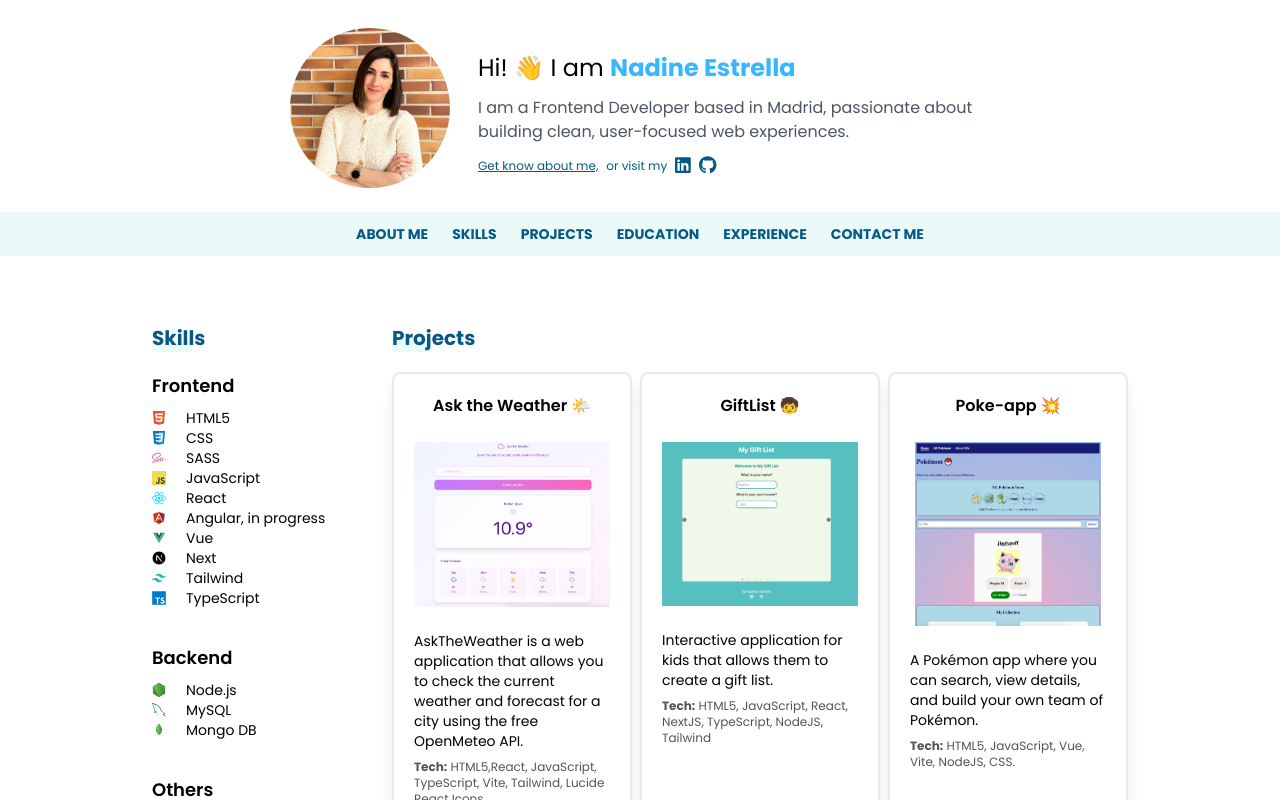
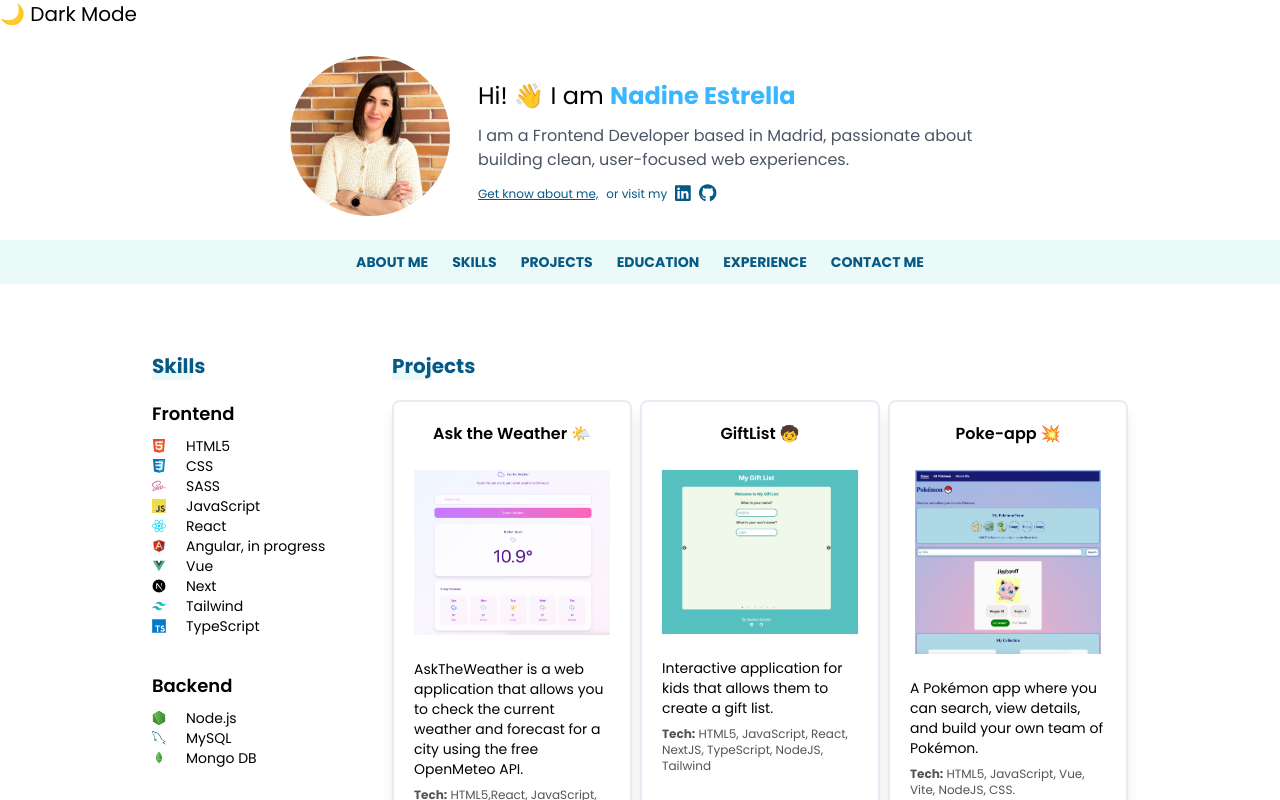
Before and after one commit to nadinestrella/portfolio, a Next.js app: page / in a window 1280 px wide. Shown: the top 800 px of the page. Built offline with nearby package versions, Linux system fonts and the light colour scheme.

Commit message:
added themes

```diff
--- /dev/null
+++ b/app/components/ui/ThemeToggle.tsx
@@ -0,0 +1,17 @@
+'use client';
+
+import { useTheme } from '@/app/hooks/useTheme';
+
+export function ThemeToggle() {
+  const { theme, toggleTheme } = useTheme();
+
+  return (
+    <button
+      onClick={toggleTheme}
+      aria-label="Toggle theme"
+      className="text-xl transition-transform hover:scale-110"
+    >
+      {theme === 'dark' ? '☀️ Light Mode' : '🌙 Dark Mode'}
+    </button>
+  );
+}
--- /dev/null
+++ b/app/hooks/useTheme.ts
@@ -0,0 +1,14 @@
+'use client';
+
+import { useState } from 'react';
+
+export function useTheme() {
+  const [theme, setTheme] = useState<'light' | 'dark'>('light');
+
+  const toggleTheme = () => {
+    const isDark = theme === 'dark';
+    setTheme(isDark ? 'light' : 'dark');
+    document.documentElement.classList.toggle('dark', !isDark);
+  };
+  return { theme, toggleTheme };
+}
--- a/app/layout.tsx
+++ b/app/layout.tsx
@@ -7,6 +7,7 @@ import '@fortawesome/fontawesome-svg-core/styles.css';
 import { AboutMe } from './components/AboutMe';
 import { NavegationBar } from './components/NavegationBar';
 import { Analytics } from '@vercel/analytics/react';
+import { ThemeToggle } from './components/ui/ThemeToggle';
 
 config.autoAddCss = false;
 
@@ -30,8 +31,11 @@ export default function RootLayout({
 }>) {
   return (
     <html lang="en">
-      <body className={`${poppins.className} flex flex-col min-h-screen`}>
+      <body
+        className={`${poppins.className} flex flex-col min-h-screen dark:bg-slate-900 dark:text-slate-100 transition-colors`}
+      >
         <header>
+          <ThemeToggle />
           <AboutMe />
           <NavegationBar />
         </header>
--- a/tailwind.config.ts
+++ b/tailwind.config.ts
@@ -1,6 +1,7 @@
 import type { Config } from 'tailwindcss';
 
 const config: Config = {
+  darkMode: 'class',
   content: [
     './pages/**/*.{js,ts,jsx,tsx,mdx}',
     './components/**/*.{js,ts,jsx,tsx,mdx}',
```
